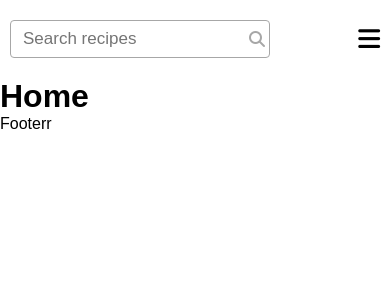
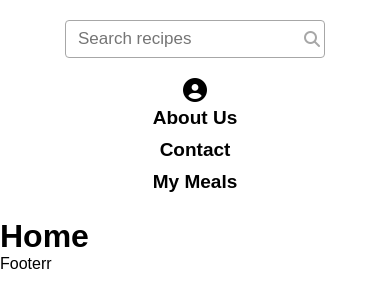
Before and after one commit to dusan233/food-recipes-zadatak, a React (Create React App) app: page / in a window 390 px wide. Shown: the top 308 px of the page. Built offline with nearby package versions, Linux system fonts and the light colour scheme.

Commit message:
removing burger menu and making header responsive

```diff
--- a/src/App.css
+++ b/src/App.css
@@ -13,6 +13,7 @@
 .header__left {
   flex: 1;
 }
+
 .header__right {
   flex: 1;
   display: flex;
@@ -89,6 +90,8 @@
   padding: 20px;
   box-shadow: 0 0 30px rgb(0 0 0 / 10%);
   border: 1px solid rgb(218, 217, 217);
+  background: white;
+  z-index: 100;
 }
 .login.show {
   display: block;
@@ -112,16 +115,37 @@
   border-radius: 3px;
   font-weight: bold;
 }
+
 @media (max-width: 1155px) {
-  .menu {
-    display: none;
+  .header {
+    display: block;
   }
-  .sidebar-bars {
-    display: flex;
+  .header__right {
+    margin-top: 20px;
   }
 }
 @media (max-width: 768px) {
   .header {
-    padding: 20px 10px;
+    padding: 20px 20px;
+  }
+  .header__right {
+    justify-content: center;
+  }
+  .header__left {
+    display: flex;
+    justify-content: center;
   }
 }
+@media (max-width: 530px) {
+  .menu {
+    flex-direction: column;
+    align-items: center;
+  }
+  .menu__item {
+    margin-right: 0px;
+  }
+  .login {
+    left: 50%;
+    transform: translateX(-50%);
+  }
+}
--- a/src/App.js
+++ b/src/App.js
@@ -6,6 +6,7 @@ function App() {
   return (
     <div className="App">
       <Header />
+
       <Switch>
         <Route path="/" exact render={() => <h1>Home</h1> } />
         <Route path="/category" render={() => <h1>Category</h1> } />
--- a/src/components/Header.js
+++ b/src/components/Header.js
@@ -42,27 +42,25 @@ const Header = () => {
                         </Link>
                     </li>}
                     <li className="menu__item">
-                        <Link to="/category">
+                        <Link to="#papi">
                         About Us
                         </Link>
                     </li>
                     <li className="menu__item">
-                        <a href="
+                        <a href="#some
                         ">
                             Contact
                         </a>
                     </li>
                     <li className="menu__item">
-                        <a href="
+                        <a href="#papi
                         ">
                             My Meals
                         </a>
                     </li>
 
                 </ul>
-                <button className="sidebar-bars">
-                    <i className="fas fa-bars"></i>
-                </button>
+
             </div>
         </div>
     )
```
